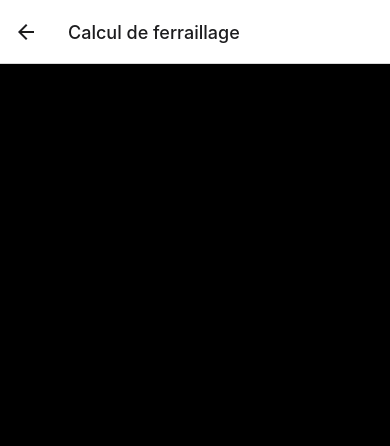
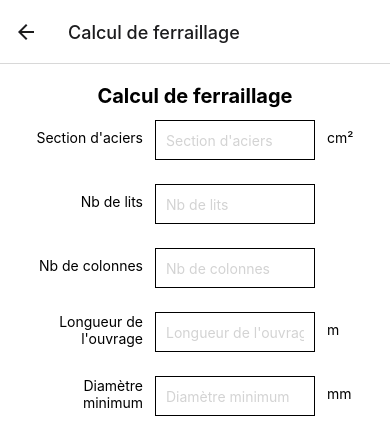
Before and after one commit to magicAyyub/calculator-expo, a React Native app: screen /SteelReinforcement in a window 390 px wide. Shown: the top 446 px of the page. Built offline with nearby package versions, Linux system fonts and the light colour scheme.

Commit message:
add placeholderTextColor

```diff
--- a/screens/SteelReinforcementScreen.tsx
+++ b/screens/SteelReinforcementScreen.tsx
@@ -314,6 +314,7 @@ function SteelReinforcementScreen() {
                     onChangeText={onChangeSteelSectionValue}
                     value={steelSectionValue}
                     placeholder="Section d'aciers"
+                    placeholderTextColor={colorScheme === 'dark' ? 'grey' : 'lightgrey'}
                 />
                 <Text style={{ ...styles.textColor, width: 40, marginTop: 21}}>cm²</Text>
             </View>
@@ -331,6 +332,7 @@ function SteelReinforcementScreen() {
                     onChangeText={onChangeBedsCount}
                     value={bedsCount}
                     placeholder='Nb de lits'
+                    placeholderTextColor={colorScheme === 'dark' ? 'grey' : 'lightgrey'}
                 />
                 <View style={{ width:40 }}></View>
             </View>
@@ -348,6 +350,7 @@ function SteelReinforcementScreen() {
                     onChangeText={onChangeColumnsCount}
                     value={columnsCount}
                     placeholder='Nb de colonnes'
+                    placeholderTextColor={colorScheme === 'dark' ? 'grey' : 'lightgrey'}
                 />
                 <View style={{ width:40 }}></View>
             </View>
@@ -365,6 +368,7 @@ function SteelReinforcementScreen() {
                     onChangeText={onChangeWorkLength}
                     value={workLength}
                     placeholder="Longueur de l'ouvrage"
+                    placeholderTextColor={colorScheme === 'dark' ? 'grey' : 'lightgrey'}
                 />
                 <Text style={{ ...styles.textColor, width:40, marginTop: 21 }}>m</Text>
             </View>
@@ -382,6 +386,7 @@ function SteelReinforcementScreen() {
                     onChangeText={onChangeMinBarDiameter}
                     value={minBarDiameter}
                     placeholder='Diamètre minimum'
+                    placeholderTextColor={colorScheme === 'dark' ? 'grey' : 'lightgrey'}
                 />
                 <Text style={{ ...styles.textColor, width:40, marginTop: 21 }}>mm</Text>
             </View>
@@ -467,7 +472,7 @@ const styles = StyleSheet.create({
         flex: 1,
         alignItems: 'center',
         justifyContent: 'flex-start',
-        backgroundColor: colorScheme === 'dark' ? '#18191a' : 'black',
+        backgroundColor: colorScheme === 'dark' ? '#18191a' : 'white',
     },
     subcontainer: {
         alignItems: 'center',
```
